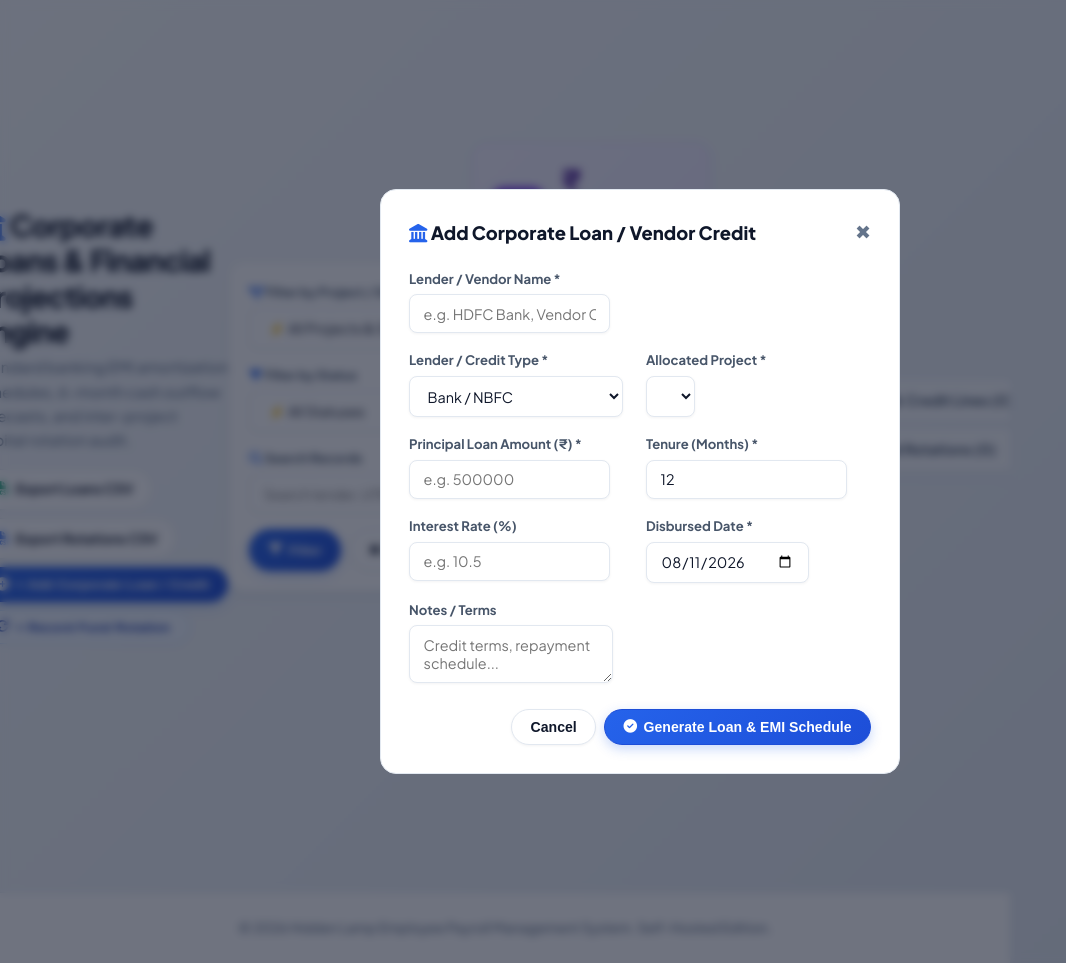
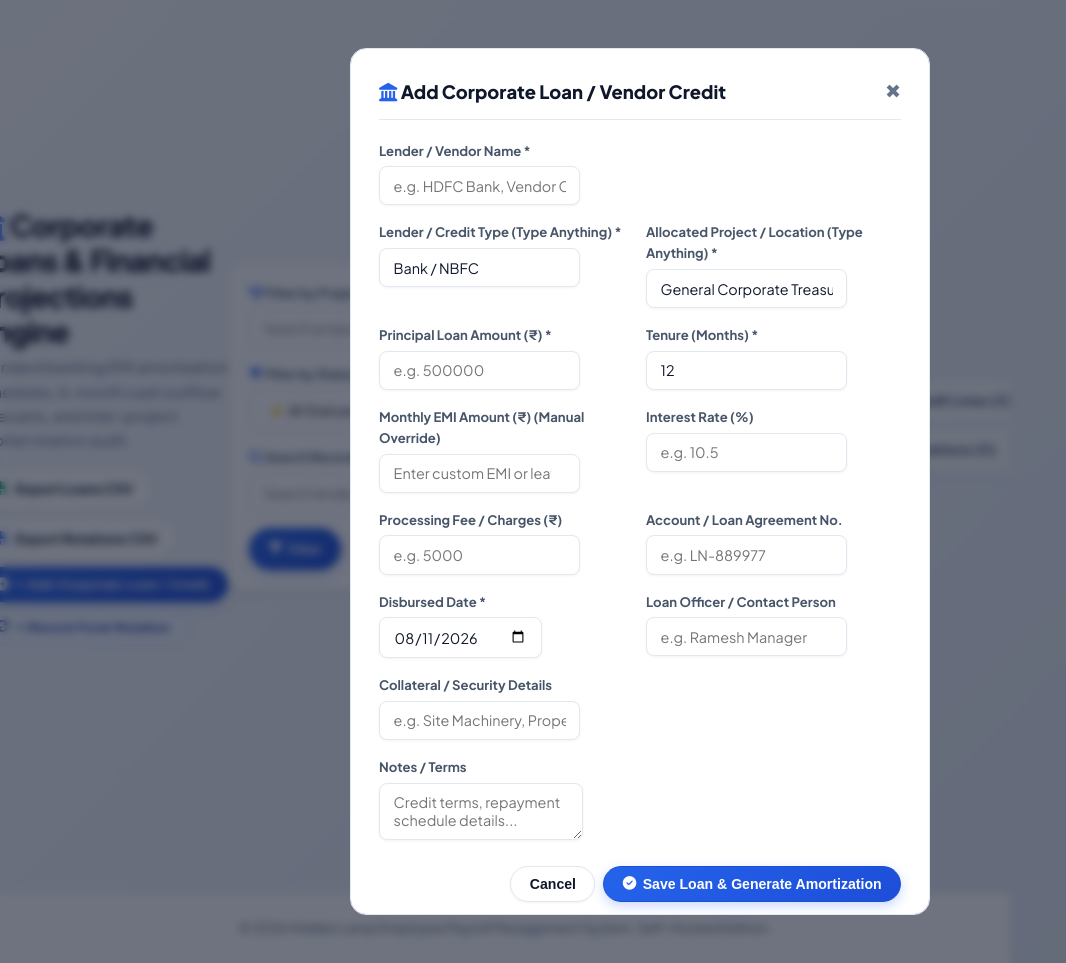
Before and after one commit to hiddenlamp/EMS-Hidden-Lamp, a Node project: template frontend/views/loans/index.ejs in a window 1280 px wide, after a click on "+ Add Corporate Loan / Credit". Shown: the whole page, without its empty margins (0-1066 px from the left). Run offline with Node 20 templates, Linux system fonts and the light colour scheme; the template is opened without the code that fills it, so the values that code supplies are empty.

Commit message:
Replace fixed dropdowns with flexible manual text inputs, add manual EMI override field and essential loan details

```diff
--- a/backend/db/database.js
+++ b/backend/db/database.js
@@ -196,6 +196,12 @@ try { db.exec("ALTER TABLE company_loans ADD COLUMN tenure_months INTEGER DEFAUL
 try { db.exec("ALTER TABLE company_loans ADD COLUMN calculated_emi REAL DEFAULT 0;"); } catch (e) {}
 try { db.exec("ALTER TABLE company_loans ADD COLUMN total_interest REAL DEFAULT 0;"); } catch (e) {}
 try { db.exec("ALTER TABLE company_loans ADD COLUMN repayment_schedule_json TEXT;"); } catch (e) {}
+try { db.exec("ALTER TABLE company_loans ADD COLUMN processing_fee REAL DEFAULT 0;"); } catch (e) {}
+try { db.exec("ALTER TABLE company_loans ADD COLUMN collateral_details TEXT;"); } catch (e) {}
+try { db.exec("ALTER TABLE company_loans ADD COLUMN due_day_of_month INTEGER DEFAULT 5;"); } catch (e) {}
+try { db.exec("ALTER TABLE company_loans ADD COLUMN account_number TEXT;"); } catch (e) {}
+try { db.exec("ALTER TABLE company_loans ADD COLUMN contact_person TEXT;"); } catch (e) {}
+try { db.exec("ALTER TABLE company_loans ADD COLUMN manual_emi REAL DEFAULT 0;"); } catch (e) {}
 
 // Backfill expense_type & dues for existing records
 try {
--- a/frontend/views/loans/index.ejs
+++ b/frontend/views/loans/index.ejs
@@ -39,12 +39,12 @@
       <label style="font-size: 0.8rem; font-weight: 700; color: #475569; margin-bottom: 0.35rem; display: block;">
         <i class="fa-solid fa-diagram-project" style="color: var(--accent);"></i> Filter by Project / Site
       </label>
-      <select name="project" class="form-control" style="font-size: 0.88rem;">
-        <option value="">⚡ All Projects & Sites</option>
+      <input type="text" name="project" class="form-control" list="projectFilterList" placeholder="Search project name..." value="<%= selectedProject %>" style="font-size: 0.88rem;">
+      <datalist id="projectFilterList">
         <% projects.forEach(p => { %>
-          <option value="<%= p %>" <%= selectedProject === p ? 'selected' : '' %>><%= p %></option>
+          <option value="<%= p %>"></option>
         <% }); %>
-      </select>
+      </datalist>
     </div>
 
     <div style="flex: 1; min-width: 140px;">
@@ -64,7 +64,7 @@
       <label style="font-size: 0.8rem; font-weight: 700; color: #475569; margin-bottom: 0.35rem; display: block;">
         <i class="fa-solid fa-magnifying-glass" style="color: var(--accent);"></i> Search Records
       </label>
-      <input type="text" name="search" class="form-control" placeholder="Search lender, UTR, purpose, or manager..." value="<%= searchQuery %>" style="font-size: 0.88rem;">
+      <input type="text" name="search" class="form-control" placeholder="Search lender, account no, UTR, or manager..." value="<%= searchQuery %>" style="font-size: 0.88rem;">
     </div>
 
     <div style="display: flex; gap: 0.5rem;">
@@ -238,8 +205,11 @@
               <tr>
                 <td style="white-space: nowrap; vertical-align: middle;">
                   <strong style="font-size: 0.95rem; color: #0f172a;"><%= l.lender_name %></strong>
+                  <% if (l.account_number) { %>
+                    <br><small style="color: #64748b;">Acc: <%= l.account_number %></small>
+                  <% } %>
                   <% if (l.disbursed_date) { %>
-                    <br><small style="color: #64748b;">Disbursed: <%= l.disbursed_date %></small>
+                    <br><small style="color: #94a3b8;">Disbursed: <%= l.disbursed_date %></small>
                   <% } %>
                 </td>
                 <td style="white-space: nowrap; vertical-align: middle;">
@@ -435,10 +405,10 @@
   </div>
 </div>
 
-<!-- ADD CORPORATE LOAN MODAL -->
+<!-- ADD CORPORATE LOAN MODAL (WITH FLEXIBLE MANUAL TEXT INPUTS & ESSENTIAL DETAILS) -->
 <div id="newCompanyLoanModal" style="display: none; position: fixed; top: 0; left: 0; width: 100vw; height: 100vh; background: rgba(15, 23, 42, 0.6); backdrop-filter: blur(4px); z-index: 9999; align-items: center; justify-content: center;">
-  <div style="background: #ffffff; width: 90%; max-width: 520px; border-radius: 16px; padding: 1.75rem; box-shadow: var(--shadow-xl); border: 1px solid var(--border);">
-    <div style="display: flex; justify-content: space-between; align-items: center; margin-bottom: 1.25rem;">
+  <div style="background: #ffffff; width: 92%; max-width: 580px; max-height: 90vh; overflow-y: auto; border-radius: 16px; padding: 1.75rem; box-shadow: var(--shadow-xl); border: 1px solid var(--border);">
+    <div style="display: flex; justify-content: space-between; align-items: center; margin-bottom: 1.25rem; border-bottom: 1px solid var(--border); padding-bottom: 0.75rem;">
       <h3 style="margin: 0; font-size: 1.15rem; font-weight: 800; color: #0f172a;">
         <i class="fa-solid fa-landmark" style="color: var(--accent);"></i> Add Corporate Loan / Vendor Credit
       </h3>
@@ -448,27 +418,30 @@
     <form action="/loans/company-loan" method="POST">
       <div style="margin-bottom: 1rem;">
         <label style="font-size: 0.82rem; font-weight: 700; color: #475569; display: block; margin-bottom: 0.35rem;">Lender / Vendor Name *</label>
-        <input type="text" name="lender_name" class="form-control" placeholder="e.g. HDFC Bank, Vendor Credit, Amazon Marketplace Line..." required>
+        <input type="text" name="lender_name" class="form-control" placeholder="e.g. HDFC Bank, Vendor Credit, Amazon Marketplace, Personal Loan..." required>
       </div>
 
       <div style="display: flex; gap: 0.75rem; margin-bottom: 1rem;">
         <div style="flex: 1;">
-          <label style="font-size: 0.82rem; font-weight: 700; color: #475569; display: block; margin-bottom: 0.35rem;">Lender / Credit Type *</label>
-          <select name="lender_type" class="form-control" required>
-            <option value="Bank / NBFC">Bank / NBFC</option>
-            <option value="Vendor Credit Line">Vendor Credit Line</option>
-            <option value="Marketplace Advance">Marketplace Advance</option>
-            <option value="Private Investor / Partner">Private Investor / Partner</option>
-          </select>
+          <label style="font-size: 0.82rem; font-weight: 700; color: #475569; display: block; margin-bottom: 0.35rem;">Lender / Credit Type (Type Anything) *</label>
+          <input type="text" name="lender_type" class="form-control" list="lenderTypeList" placeholder="e.g. Bank Loan, Vendor Credit, Marketplace Advance..." value="Bank / NBFC" required>
+          <datalist id="lenderTypeList">
+            <option value="Bank / NBFC"></option>
+            <option value="Vendor Credit Line"></option>
+            <option value="Marketplace Advance"></option>
+            <option value="Private Investor / Partner"></option>
+            <option value="Personal Loan"></option>
+          </datalist>
         </div>
 
         <div style="flex: 1;">
-          <label style="font-size: 0.82rem; font-weight: 700; color: #475569; display: block; margin-bottom: 0.35rem;">Allocated Project *</label>
-          <select name="project_name" class="form-control" required>
+          <label style="font-size: 0.82rem; font-weight: 700; color: #475569; display: block; margin-bottom: 0.35rem;">Allocated Project / Location (Type Anything) *</label>
+          <input type="text" name="project_name" class="form-control" list="projectList" placeholder="e.g. Gomia Site, Bokaro, General Corporate..." value="General Corporate Treasury" required>
+          <datalist id="projectList">
             <% projects.forEach(p => { %>
-              <option value="<%= p %>"><%= p %></option>
+              <option value="<%= p %>"></option>
             <% }); %>
-          </select>
+          </datalist>
         </div>
       </div>
 
@@ -486,24 +459,53 @@
 
       <div style="display: flex; gap: 0.75rem; margin-bottom: 1rem;">
         <div style="flex: 1;">
+          <label style="font-size: 0.82rem; font-weight: 700; color: #475569; display: block; margin-bottom: 0.35rem;">Monthly EMI Amount (₹) (Manual Override)</label>
+          <input type="number" step="1" name="manual_emi" class="form-control" placeholder="Enter custom EMI or leave blank for auto-calc">
+        </div>
+
+        <div style="flex: 1;">
           <label style="font-size: 0.82rem; font-weight: 700; color: #475569; display: block; margin-bottom: 0.35rem;">Interest Rate (%)</label>
           <input type="number" step="0.1" name="interest_rate" class="form-control" placeholder="e.g. 10.5">
         </div>
+      </div>
 
+      <div style="display: flex; gap: 0.75rem; margin-bottom: 1rem;">
+        <div style="flex: 1;">
+          <label style="font-size: 0.82rem; font-weight: 700; color: #475569; display: block; margin-bottom: 0.35rem;">Processing Fee / Charges (₹)</label>
+          <input type="number" step="1" name="processing_fee" class="form-control" placeholder="e.g. 5000">
+        </div>
+
+        <div style="flex: 1;">
+          <label style="font-size: 0.82rem; font-weight: 700; color: #475569; display: block; margin-bottom: 0.35rem;">Account / Loan Agreement No.</label>
+          <input type="text" name="account_number" class="form-control" placeholder="e.g. LN-889977">
+        </div>
+      </div>
+
+      <div style="display: flex; gap: 0.75rem; margin-bottom: 1rem;">
         <div style="flex: 1;">
           <label style="font-size: 0.82rem; font-weight: 700; color: #475569; display: block; margin-bottom: 0.35rem;">Disbursed Date *</label>
           <input type="date" name="disbursed_date" class="form-control" value="<%= new Date().toISOString().substring(0, 10) %>" required>
         </div>
+
+        <div style="flex: 1;">
+          <label style="font-size: 0.82rem; font-weight: 700; color: #475569; display: block; margin-bottom: 0.35rem;">Loan Officer / Contact Person</label>
+          <input type="text" name="contact_person" class="form-control" placeholder="e.g. Ramesh Manager">
+        </div>
+      </div>
+
+      <div style="margin-bottom: 1rem;">
+        <label style="font-size: 0.82rem; font-weight: 700; color: #475569; display: block; margin-bottom: 0.35rem;">Collateral / Security Details</label>
+        <input type="text" name="collateral_details" class="form-control" placeholder="e.g. Site Machinery, Property Mortgaged, Unsecured Line...">
       </div>
 
       <div style="margin-bottom: 1.25rem;">
         <label style="font-size: 0.82rem; font-weight: 700; color: #475569; display: block; margin-bottom: 0.35rem;">Notes / Terms</label>
-        <textarea name="notes" class="form-control" rows="2" placeholder="Credit terms, repayment schedule..."></textarea>
+        <textarea name="notes" class="form-control" rows="2" placeholder="Credit terms, repayment schedule details..."></textarea>
       </div>
 
       <div style="display: flex; justify-content: flex-end; gap: 0.5rem;">
         <button type="button" class="btn btn-secondary" onclick="document.getElementById('newCompanyLoanModal').style.display='none'">Cancel</button>
-        <button type="submit" class="btn btn-primary" style="font-weight: 700;"><i class="fa-solid fa-check-circle"></i> Generate Loan & EMI Schedule</button>
+        <button type="submit" class="btn btn-primary" style="font-weight: 700;"><i class="fa-solid fa-check-circle"></i> Save Loan & Generate Amortization</button>
       </div>
     </form>
   </div>
@@ -511,8 +513,8 @@
 
 <!-- EDIT CORPORATE LOAN MODAL -->
 <div id="editCompanyLoanModal" style="display: none; position: fixed; top: 0; left: 0; width: 100vw; height: 100vh; background: rgba(15, 23, 42, 0.6); backdrop-filter: blur(4px); z-index: 9999; align-items: center; justify-content: center;">
-  <div style="background: #ffffff; width: 90%; max-width: 520px; border-radius: 16px; padding: 1.75rem; box-shadow: var(--shadow-xl); border: 1px solid var(--border);">
-    <div style="display: flex; justify-content: space-between; align-items: center; margin-bottom: 1.25rem;">
+  <div style="background: #ffffff; width: 92%; max-width: 580px; max-height: 90vh; overflow-y: auto; border-radius: 16px; padding: 1.75rem; box-shadow: var(--shadow-xl); border: 1px solid var(--border);">
+    <div style="display: flex; justify-content: space-between; align-items: center; margin-bottom: 1.25rem; border-bottom: 1px solid var(--border); padding-bottom: 0.75rem;">
       <h3 style="margin: 0; font-size: 1.15rem; font-weight: 800; color: #0f172a;">
         <i class="fa-solid fa-pen-to-square" style="color: var(--accent);"></i> Edit Corporate Loan Record
       </h3>
@@ -527,22 +529,13 @@
 
       <div style="display: flex; gap: 0.75rem; margin-bottom: 1rem;">
         <div style="flex: 1;">
-          <label style="font-size: 0.82rem; font-weight: 700; color: #475569; display: block; margin-bottom: 0.35rem;">Lender Type</label>
-          <select name="lender_type" id="editLenderType" class="form-control">
-            <option value="Bank / NBFC">Bank / NBFC</option>
-            <option value="Vendor Credit Line">Vendor Credit Line</option>
-            <option value="Marketplace Advance">Marketplace Advance</option>
-            <option value="Private Investor / Partner">Private Investor / Partner</option>
-          </select>
+          <label style="font-size: 0.82rem; font-weight: 700; color: #475569; display: block; margin-bottom: 0.35rem;">Lender Type (Type Anything)</label>
+          <input type="text" name="lender_type" id="editLenderType" class="form-control" list="lenderTypeList">
         </div>
 
         <div style="flex: 1;">
-          <label style="font-size: 0.82rem; font-weight: 700; color: #475569; display: block; margin-bottom: 0.35rem;">Allocated Project</label>
-          <select name="project_name" id="editProjectName" class="form-control">
-            <% projects.forEach(p => { %>
-              <option value="<%= p %>"><%= p %></option>
-            <% }); %>
-          </select>
+          <label style="font-size: 0.82rem; font-weight: 700; color: #475569; display: block; margin-bottom: 0.35rem;">Allocated Project (Type Anything)</label>
+          <input type="text" name="project_name" id="editProjectName" class="form-control" list="projectList">
         </div>
       </div>
 
@@ -560,16 +553,25 @@
 
       <div style="display: flex; gap: 0.75rem; margin-bottom: 1rem;">
         <div style="flex: 1;">
+          <label style="font-size: 0.82rem; font-weight: 700; color: #475569; display: block; margin-bottom: 0.35rem;">Monthly EMI (₹) (Manual Override)</label>
+          <input type="number" step="1" name="manual_emi" id="editManualEMI" class="form-control">
+        </div>
+
+        <div style="flex: 1;">
           <label style="font-size: 0.82rem; font-weight: 700; color: #475569; display: block; margin-bottom: 0.35rem;">Interest Rate (%)</label>
           <input type="number" step="0.1" name="interest_rate" id="editInterest" class="form-control">
         </div>
+      </div>
+
+      <div style="display: flex; gap: 0.75rem; margin-bottom: 1rem;">
+        <div style="flex: 1;">
+          <label style="font-size: 0.82rem; font-weight: 700; color: #475569; display: block; margin-bottom: 0.35rem;">Processing Fee (₹)</label>
+          <input type="number" step="1" name="processing_fee" id="editProcessingFee" class="form-control">
+        </div>
 
         <div style="flex: 1;">
-          <label style="font-size: 0.82rem; font-weight: 700; color: #475569; display: block; margin-bottom: 0.35rem;">Status</label>
-          <select name="status" id="editStatus" class="form-control">
-            <option value="Active">Active</option>
-            <option value="Fully Repaid">Fully Repaid</option>
-          </select>
+          <label style="font-size: 0.82rem; font-weight: 700; color: #475569; display: block; margin-bottom: 0.35rem;">Account No.</label>
+          <input type="text" name="account_number" id="editAccountNo" class="form-control">
         </div>
       </div>
 
@@ -580,8 +582,11 @@
         </div>
 
         <div style="flex: 1;">
-          <label style="font-size: 0.82rem; font-weight: 700; color: #475569; display: block; margin-bottom: 0.35rem;">Due Date</label>
-          <input type="date" name="due_date" id="editDueDate" class="form-control">
+          <label style="font-size: 0.82rem; font-weight: 700; color: #475569; display: block; margin-bottom: 0.35rem;">Status</label>
+          <select name="status" id="editStatus" class="form-control">
+            <option value="Active">Active</option>
+            <option value="Fully Repaid">Fully Repaid</option>
+          </select>
         </div>
       </div>
 
@@ -610,18 +615,14 @@
 
     <form action="/loans/fund-rotation" method="POST">
       <div style="margin-bottom: 1rem;">
-        <label style="font-size: 0.82rem; font-weight: 700; color: #475569; display: block; margin-bottom: 0.35rem;">Source Pool / Account *</label>
+        <label style="font-size: 0.82rem; font-weight: 700; color: #475569; display: block; margin-bottom: 0.35rem;">Source Pool / Account (Type Anything) *</label>
         <input type="text" name="source_pool" class="form-control" placeholder="e.g. Main Corporate Treasury, Gomia Site Pool..." required>
       </div>
 
       <div style="display: flex; gap: 0.75rem; margin-bottom: 1rem;">
         <div style="flex: 1;">
-          <label style="font-size: 0.82rem; font-weight: 700; color: #475569; display: block; margin-bottom: 0.35rem;">Destination Project / Site *</label>
-          <select name="destination_project" class="form-control" required>
-            <% projects.forEach(p => { %>
-              <option value="<%= p %>"><%= p %></option>
-            <% }); %>
-          </select>
+          <label style="font-size: 0.82rem; font-weight: 700; color: #475569; display: block; margin-bottom: 0.35rem;">Destination Project / Site (Type Anything) *</label>
+          <input type="text" name="destination_project" class="form-control" list="projectList" placeholder="e.g. Gomia Site, Bokaro..." required>
         </div>
 
         <div style="flex: 1;">
@@ -681,11 +682,7 @@
       <div style="display: flex; gap: 0.75rem; margin-bottom: 1rem;">
         <div style="flex: 1;">
           <label style="font-size: 0.82rem; font-weight: 700; color: #475569; display: block; margin-bottom: 0.35rem;">Destination Project</label>
-          <select name="destination_project" id="editRotDest" class="form-control">
-            <% projects.forEach(p => { %>
-              <option value="<%= p %>"><%= p %></option>
-            <% }); %>
-          </select>
+          <input type="text" name="destination_project" id="editRotDest" class="form-control" list="projectList" required>
         </div>
 
         <div style="flex: 1;">
@@ -849,14 +846,16 @@
   function openEditCompanyLoanModal(loan) {
     document.getElementById('editCompanyLoanForm').action = '/loans/company-loan/' + loan.id + '/edit';
     document.getElementById('editLenderName').value = loan.lender_name || '';
-    document.getElementById('editLenderType').value = loan.lender_type || 'Bank / NBFC';
+    document.getElementById('editLenderType').value = loan.lender_type || 'Bank Loan';
     document.getElementById('editProjectName').value = loan.project_name || '';
     document.getElementById('editPrincipal').value = loan.principal_amount || 0;
     document.getElementById('editTenure').value = loan.tenure_months || 12;
+    document.getElementById('editManualEMI').value = loan.manual_emi || '';
     document.getElementById('editInterest').value = loan.interest_rate || 0;
+    document.getElementById('editProcessingFee').value = loan.processing_fee || 0;
+    document.getElementById('editAccountNo').value = loan.account_number || '';
     document.getElementById('editStatus').value = loan.status || 'Active';
     document.getElementById('editDisbursedDate').value = loan.disbursed_date || '';
-    document.getElementById('editDueDate').value = loan.due_date || '';
     document.getElementById('editNotes').value = loan.notes || '';
     document.getElementById('editCompanyLoanModal').style.display = 'flex';
   }
```
Also changed, not shown: other parts of frontend/views/loans/index.ejs (+0 -33 lines), backend/routes/loans.js (+50 -15 lines), backend/utils/financials.js (+5 -2 lines), frontend/src/pages/LoansPage.jsx (+82 -21 lines), 2 other files.
